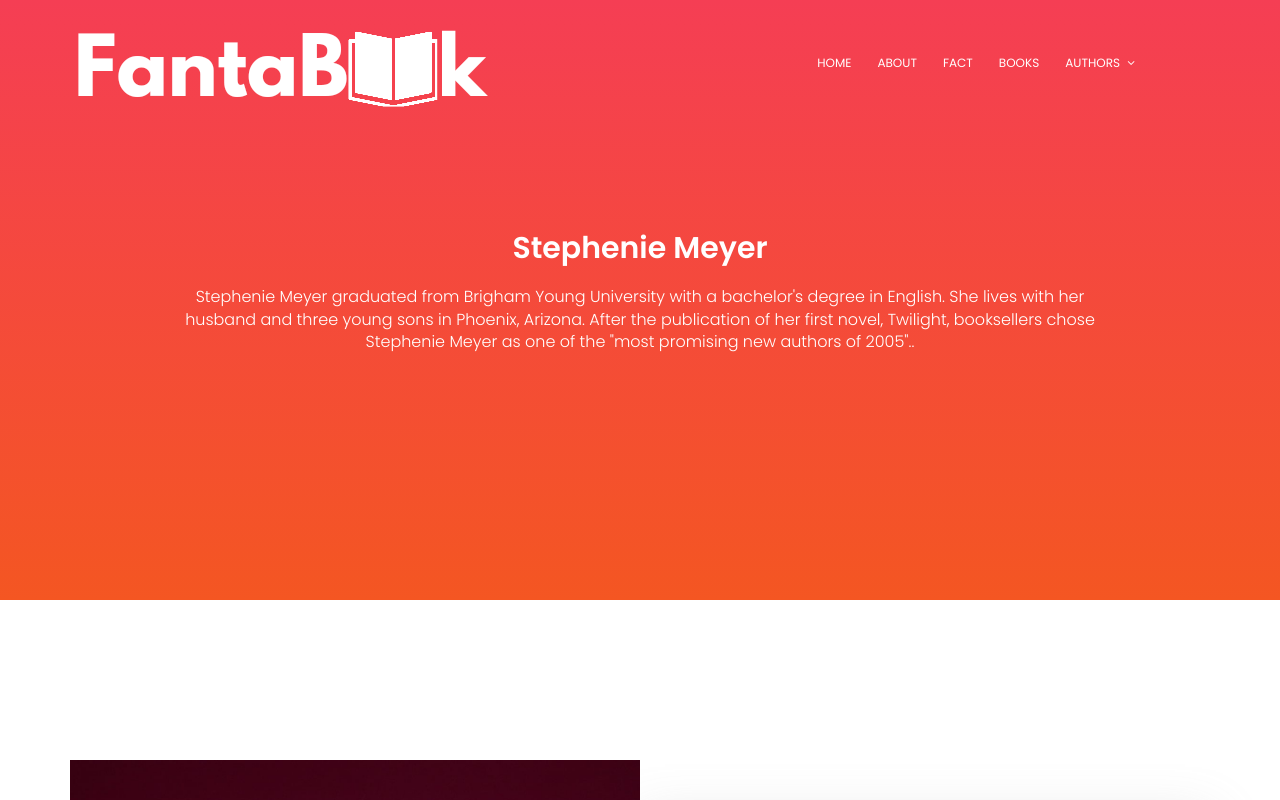
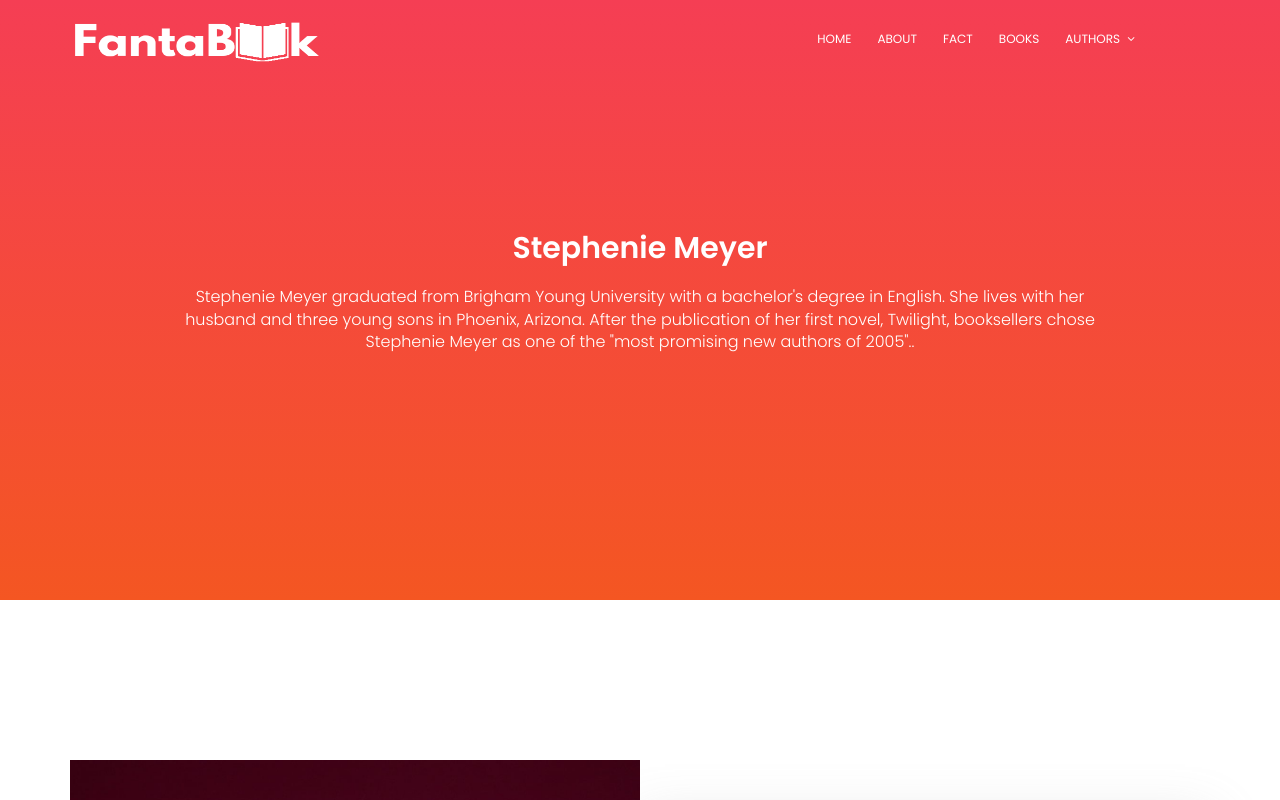
Before and after one commit to maryantoinette-abuela/FantaBook, a plain HTML site: page elements.html in a window 1280 px wide. Shown: the top 800 px of the page. Drawn offline with nearby package versions, Linux system fonts and the light colour scheme; some packages are replaced by stand-ins of ours.

Commit message:
update logo size

```diff
--- a/elements.html
+++ b/elements.html
@@ -34,7 +34,7 @@
 			    <div class="container">
 			    	<div class="row align-items-center justify-content-between d-flex">
 				      <div id="logo">
-				        <a href="index.html"><img src="img/logooo.png" alt="" title="" /></a>
+				        <a href="index.html"><img src="img/logooo.png" alt="" title="" width="250" height="50" /></a>
 				      </div>
 				      <nav id="nav-menu-container">
 				        <ul class="nav-menu">
```
